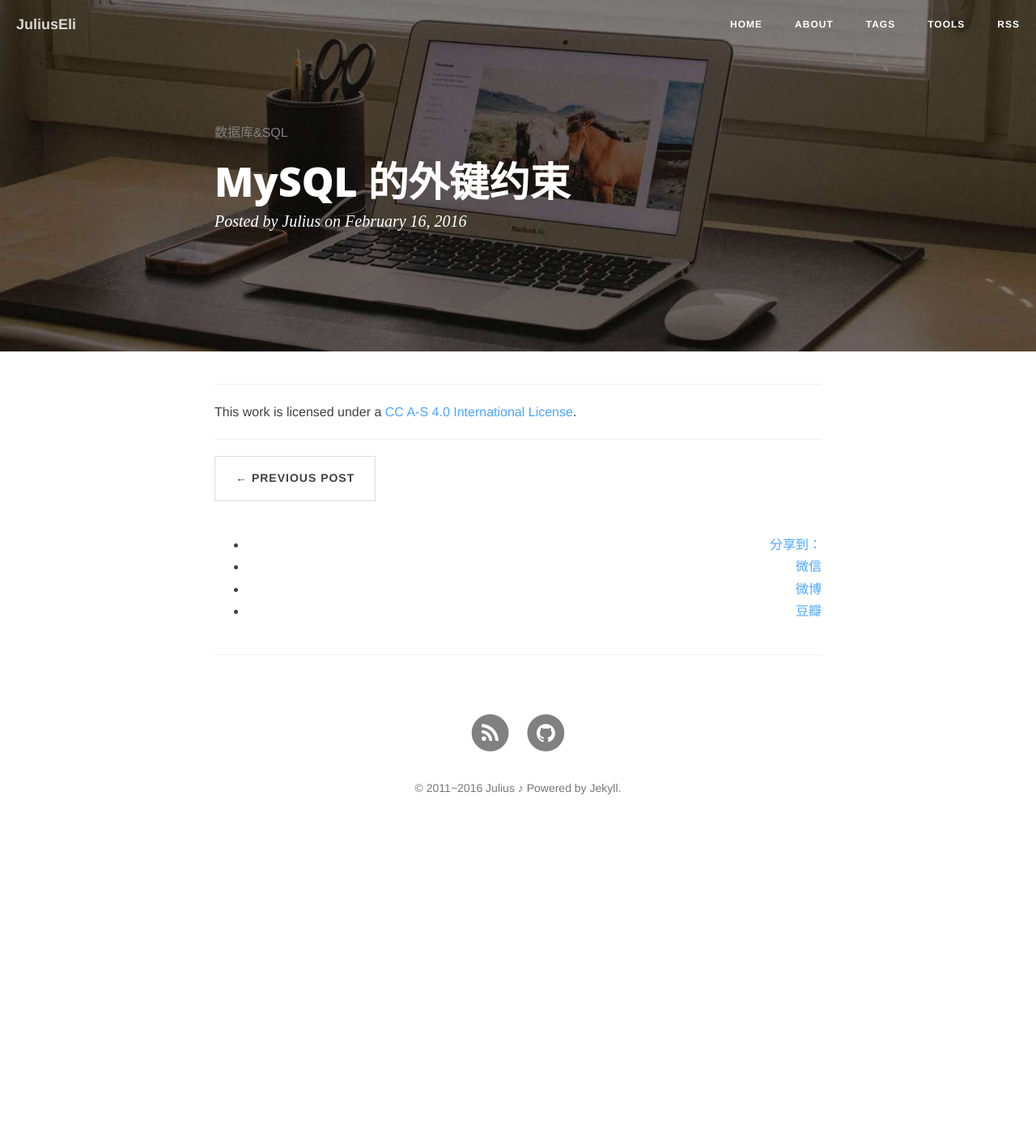
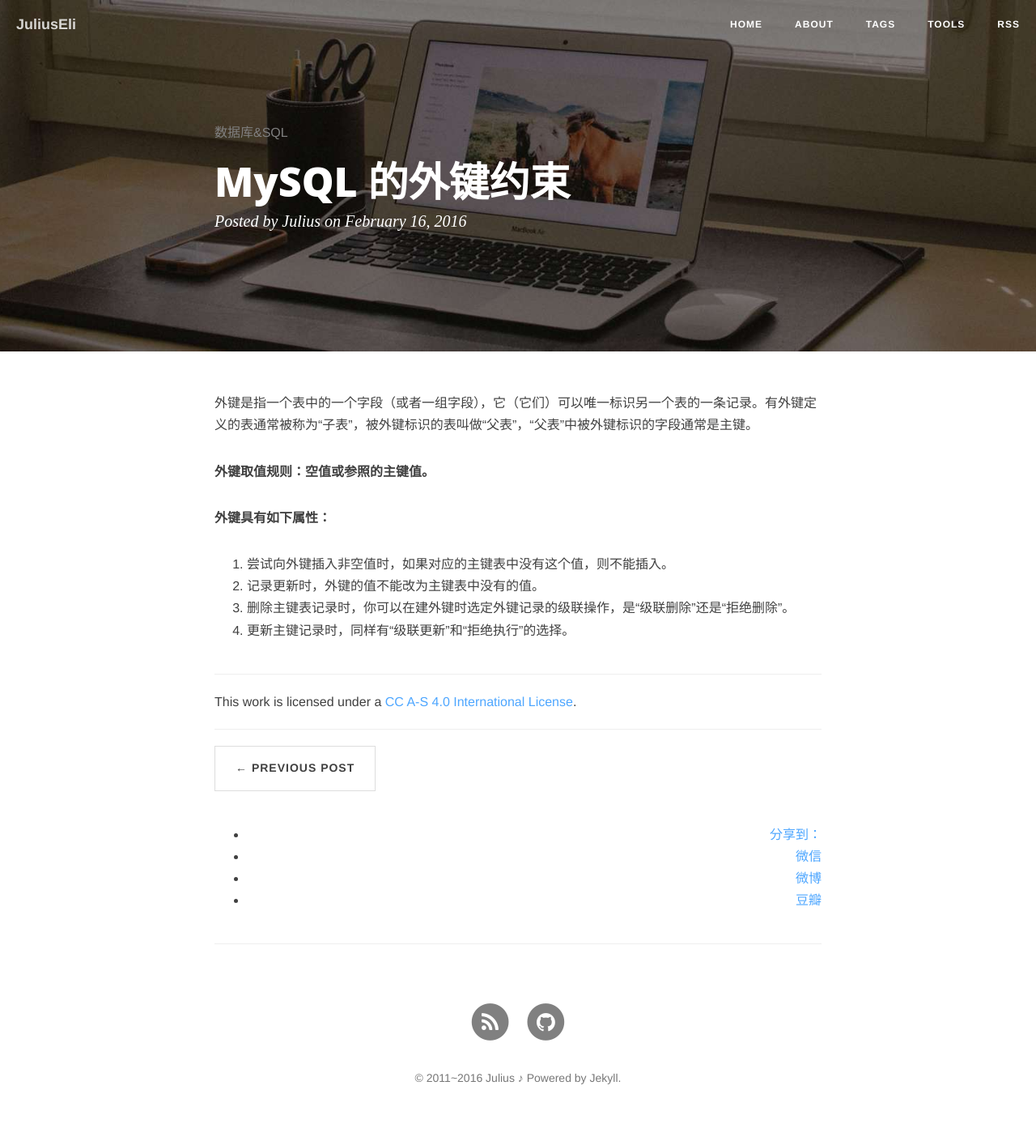
Before and after one commit to Julius-Liu/julius-liu.github.com, a Jekyll site: the page built from _posts/2016-02-16-mysql-foreign-key.md, in a window 1280 px wide. Shown: the whole page at 81% size. Built offline with Jekyll 4.4.1, drawn with Linux system fonts in a browser that asks for light colours; nearby versions of some CDN libraries; comment, search, counter and statistics services are not loaded; before the commit the page ends 1051 px from its top, so only the background shows below that.

Commit message:
mysql-foreign-key temp file

```diff
--- a/_posts/2016-02-16-mysql-foreign-key.md
+++ b/_posts/2016-02-16-mysql-foreign-key.md
@@ -5,3 +5,13 @@
 tags: [数据库&SQL]
 description: MySQL 的外键约束
 ---
+
+外键是指一个表中的一个字段（或者一组字段），它（它们）可以唯一标识另一个表的一条记录。有外键定义的表通常被称为“子表”，被外键标识的表叫做“父表”，“父表”中被外键标识的字段通常是主键。
+
+**外键取值规则：空值或参照的主键值。**
+
+**外键具有如下属性：**
+1. 尝试向外键插入非空值时，如果对应的主键表中没有这个值，则不能插入。
+1. 记录更新时，外键的值不能改为主键表中没有的值。
+1. 删除主键表记录时，你可以在建外键时选定外键记录的级联操作，是“级联删除”还是“拒绝删除”。
+1. 更新主键记录时，同样有“级联更新”和“拒绝执行”的选择。
```
